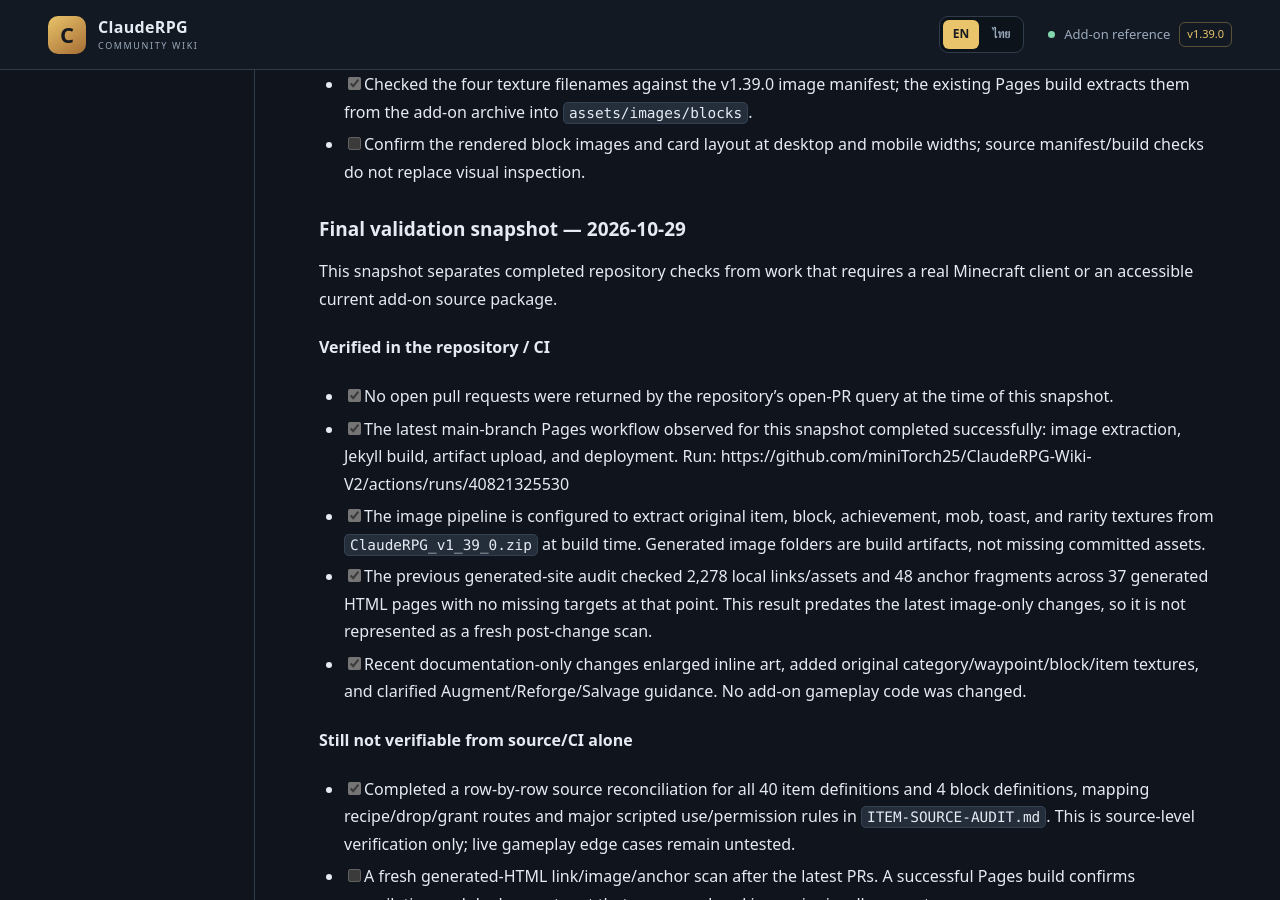
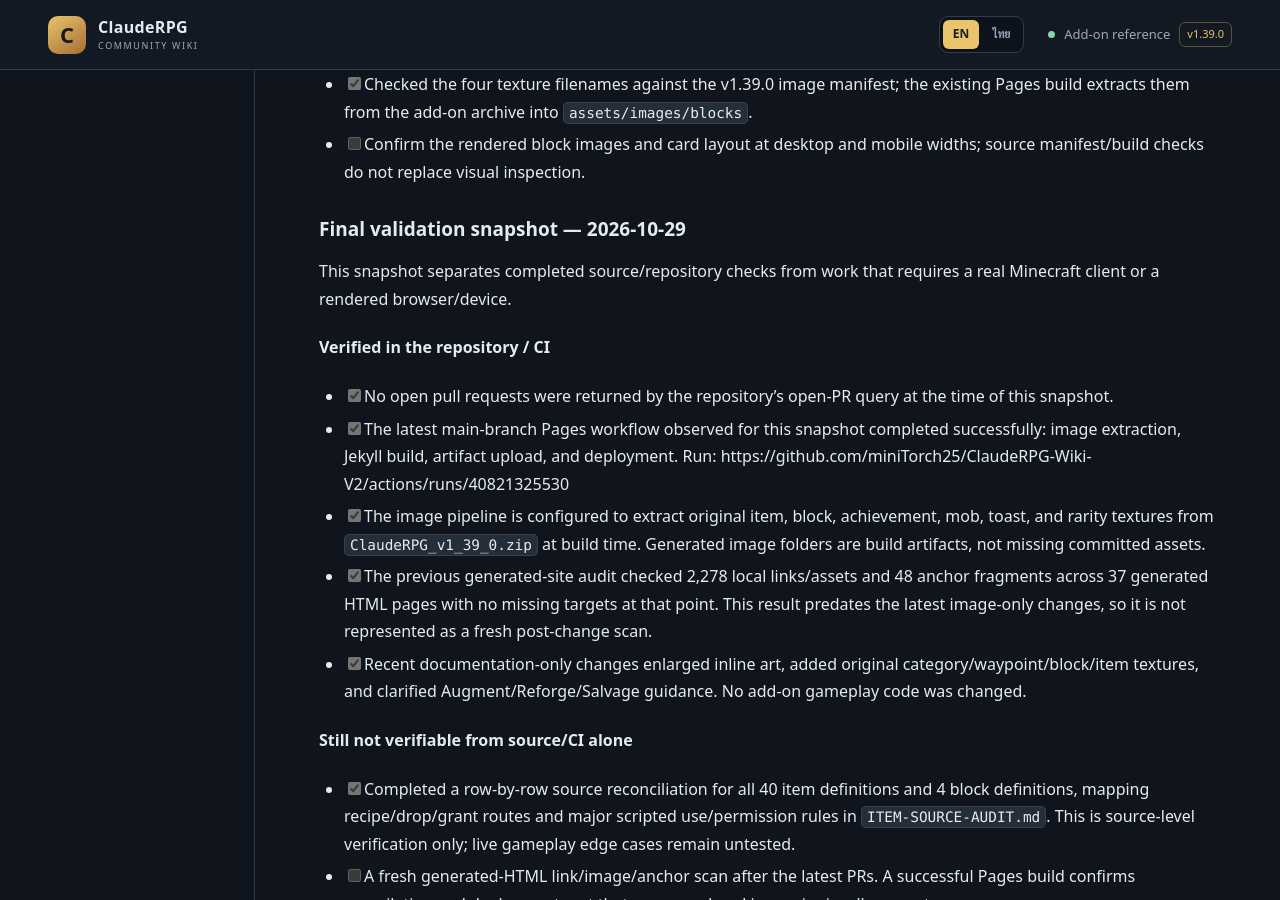
Before and after one commit to miniTorch25/ClaudeRPG-Wiki-V2, a Jekyll site: the page built from CONTENT-GAP-AUDIT.md, in a window 1280 px wide and 900 px high, scrolled down 19553 px. Built offline with Jekyll 4.4.1, drawn with Linux system fonts in a browser that asks for light colours; our own code applies the rules of GitHub Pages for plain Markdown files.

Commit message:
Docs: clarify final validation scope

```diff
--- a/CONTENT-GAP-AUDIT.md
+++ b/CONTENT-GAP-AUDIT.md
@@ -440,7 +440,7 @@
 
 ### Final validation snapshot — 2026-10-29
 
-This snapshot separates completed repository checks from work that requires a real Minecraft client or an accessible current add-on source package.
+This snapshot separates completed source/repository checks from work that requires a real Minecraft client or a rendered browser/device.
 
 #### Verified in the repository / CI
 
```
